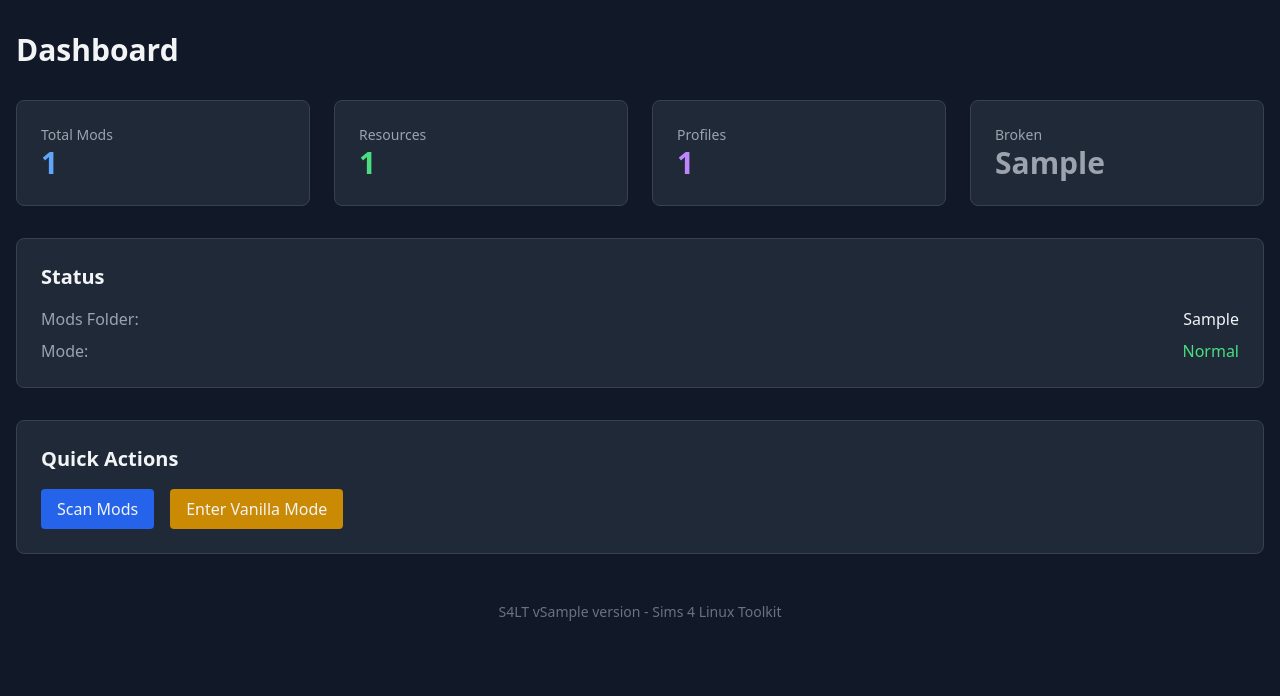
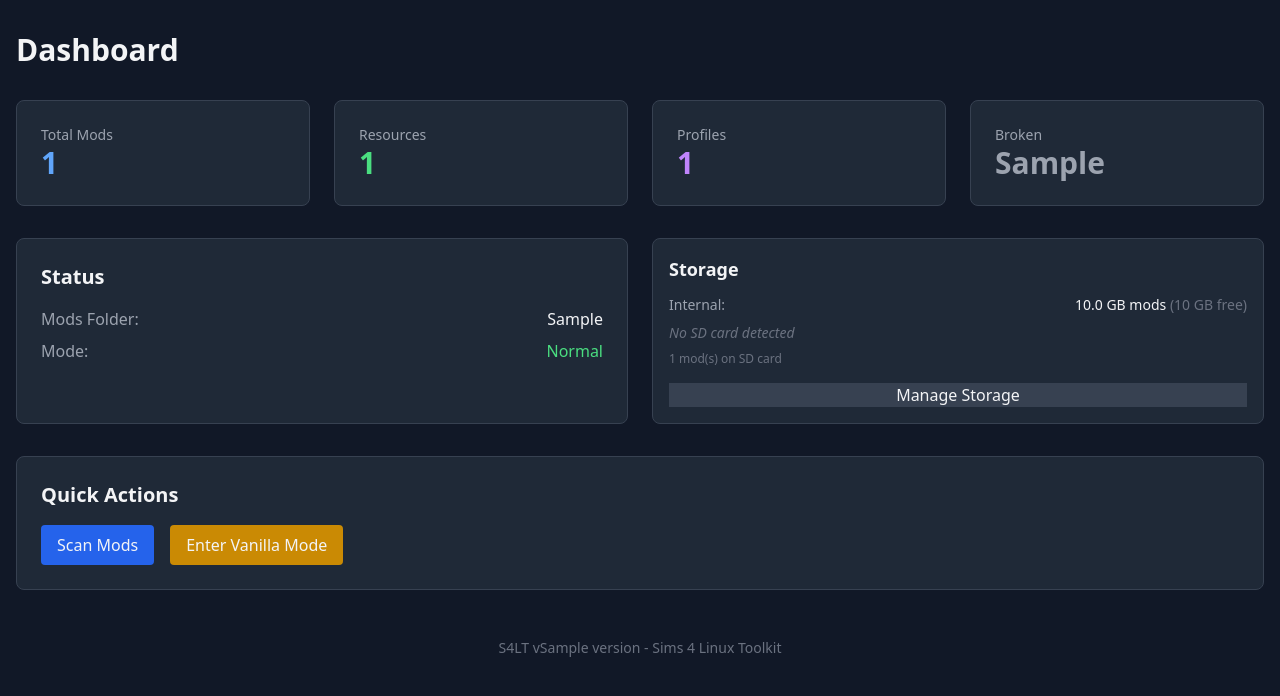
Before and after one commit to MUSESHIFT/s4lt, a FastAPI app: template s4lt/web/templates/dashboard.html in a window 1280 px wide. Shown: the part 65-761 px from the top of the page. Run offline with FastAPI, Linux system fonts and the light colour scheme; the template is opened without the code that fills it: most values are stand-ins (such as "Sample title", 1, 10 or a date in 2020); some libraries are stand-ins or nearby versions.

Commit message:
feat(web): add storage widget to dashboard
Add a storage widget that displays internal and SD card storage usage
directly on the dashboard. The widget shows:
- Internal storage: mods size and free space
- SD Card storage: mods size and free space (when detected)
- Count of mods symlinked to SD card

The widget includes a link to the storage management page for more
detailed storage operations.

🤖 Generated with [Claude Code](https://claude.com/claude-code)

Co-Authored-By: Claude Opus 4.5 <noreply@anthropic.com>

```diff
--- a/s4lt/web/routers/dashboard.py
+++ b/s4lt/web/routers/dashboard.py
@@ -6,6 +6,7 @@ from fastapi.templating import Jinja2Templates
 from pathlib import Path
 
 from s4lt.web.deps import get_db, get_mods_path
+from s4lt.deck.storage import get_storage_summary, get_sd_card_path
 from s4lt import __version__
 
 router = APIRouter()
@@ -37,6 +38,10 @@ async def dashboard(
 
     mods_path = get_mods_path()
 
+    # Get storage summary for the storage widget
+    sd_path = get_sd_card_path()
+    storage = get_storage_summary(mods_path, sd_path) if mods_path else None
+
     return templates.TemplateResponse(
         request,
         "dashboard.html",
@@ -51,5 +56,6 @@ async def dashboard(
             },
             "is_vanilla": is_vanilla,
             "mods_path": str(mods_path) if mods_path else "Not configured",
+            "storage": storage,
         },
     )
--- /dev/null
+++ b/s4lt/web/templates/components/storage_widget.html
@@ -0,0 +1,34 @@
+<!-- s4lt/web/templates/components/storage_widget.html -->
+<div class="card bg-gray-800 border border-gray-700 rounded-lg p-4">
+    <h3 class="text-lg font-semibold mb-3">Storage</h3>
+
+    <div class="space-y-2 text-sm">
+        <div class="flex justify-between">
+            <span class="text-gray-400">Internal:</span>
+            <span>{{ "%.1f"|format(storage.internal_used_gb) }} GB mods
+                <span class="text-gray-500">({{ "%.0f"|format(storage.internal_free_gb) }} GB free)</span>
+            </span>
+        </div>
+
+        {% if storage.sd_free_bytes > 0 or storage.sd_used_bytes > 0 %}
+        <div class="flex justify-between">
+            <span class="text-gray-400">SD Card:</span>
+            <span>{{ "%.1f"|format(storage.sd_used_gb) }} GB mods
+                <span class="text-gray-500">({{ "%.0f"|format(storage.sd_free_gb) }} GB free)</span>
+            </span>
+        </div>
+        {% else %}
+        <div class="text-gray-500 italic">No SD card detected</div>
+        {% endif %}
+
+        {% if storage.symlink_count > 0 %}
+        <div class="text-gray-500 text-xs mt-1">
+            {{ storage.symlink_count }} mod(s) on SD card
+        </div>
+        {% endif %}
+    </div>
+
+    <a href="/storage" class="btn btn-sm bg-gray-700 hover:bg-gray-600 mt-4 block text-center">
+        Manage Storage
+    </a>
+</div>
--- a/s4lt/web/templates/dashboard.html
+++ b/s4lt/web/templates/dashboard.html
@@ -25,8 +25,10 @@
     </div>
 </div>
 
+<!-- Status and Storage Widgets -->
+<div class="grid grid-cols-1 md:grid-cols-2 gap-6 mb-8">
     <!-- Status -->
-<div class="bg-gray-800 rounded-lg p-6 border border-gray-700 mb-8">
+    <div class="bg-gray-800 rounded-lg p-6 border border-gray-700">
         <h2 class="text-xl font-bold mb-4">Status</h2>
         <div class="space-y-2">
             <div class="flex justify-between">
@@ -40,6 +42,12 @@
                 </span>
             </div>
         </div>
+    </div>
+
+    <!-- Storage Widget -->
+    {% if storage %}
+    {% include "components/storage_widget.html" %}
+    {% endif %}
 </div>
 
 <!-- Quick Actions -->
```
Lines whose indentation alone changed are shown as unchanged.
